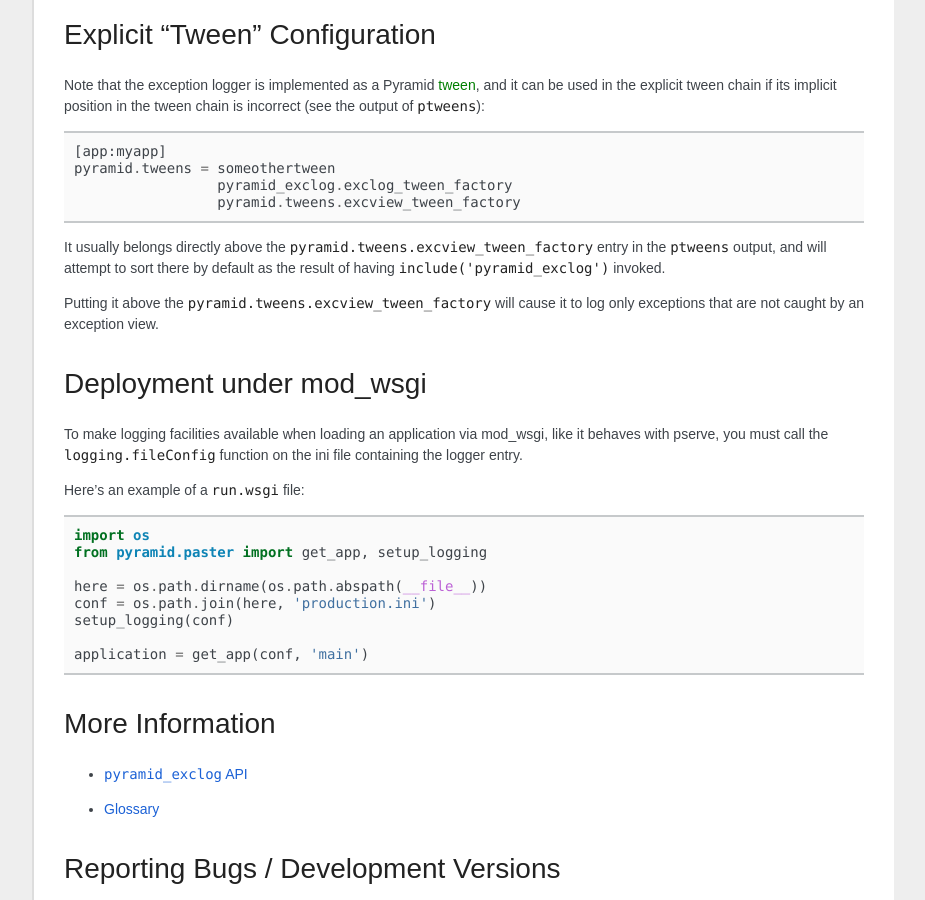
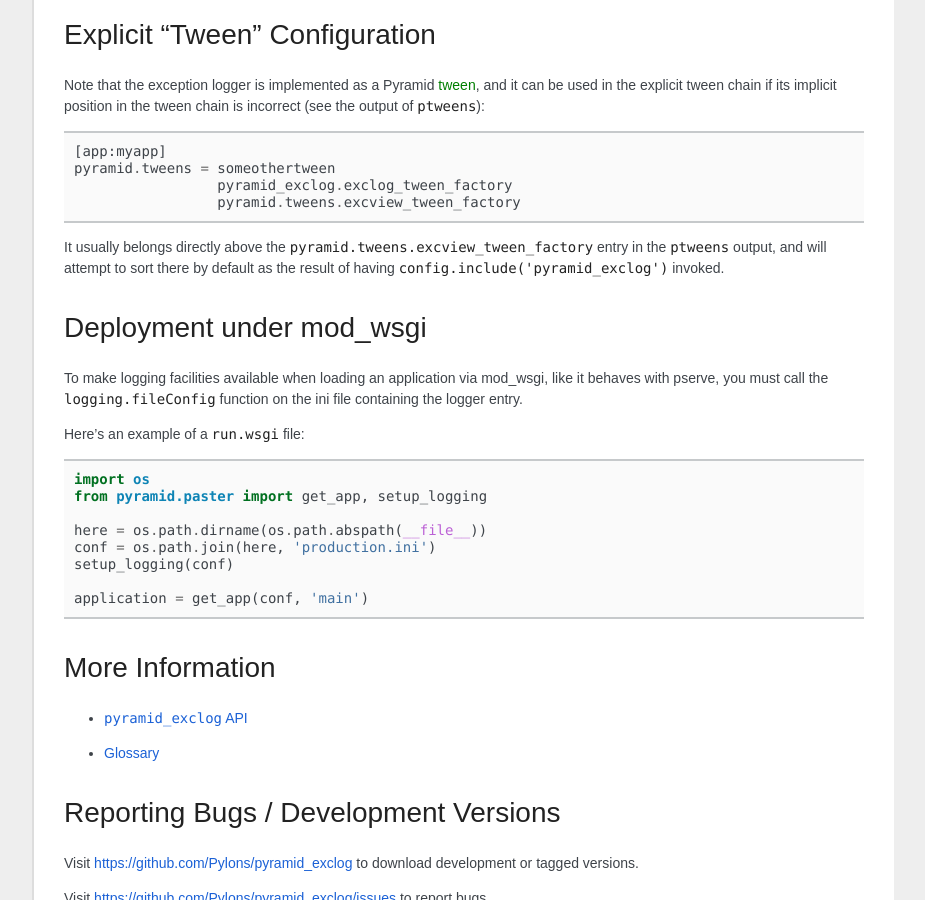
Before and after one commit to Pylons/pyramid_exclog, a Sphinx documentation site: the page built from docs/index.rst, in a window 1280 px wide and 900 px high, scrolled down 5455 px. Shown: the whole window, without its empty margins (198-1123 px from the left). Built offline with Sphinx 7.4.7, drawn with Linux system fonts in a browser that asks for light colours; some web fonts are replaced.

Commit message:
docs fixes

```diff
--- a/README.rst
+++ b/README.rst
@@ -7,7 +7,7 @@
 syslog, to the Windows Event Log, or even to email.
 
 See the documentation at
-http://docs.pylonsproject.org/projects/pyramid_exclog/en/latest/ for more
+http://docs.pylonsproject.org/projects/pyramid-exclog/en/latest/ for more
 information.
 
 This package will only work with Pyramid 1.5 and better.
--- a/docs/index.rst
+++ b/docs/index.rst
@@ -361,10 +361,7 @@
 
 It usually belongs directly above the ``pyramid.tweens.excview_tween_factory``
 entry in the ``ptweens`` output, and will attempt to sort there by default as
-the result of having ``include('pyramid_exclog')`` invoked.
-
-Putting it above the ``pyramid.tweens.excview_tween_factory`` will cause it
-to log only exceptions that are not caught by an exception view.
+the result of having ``config.include('pyramid_exclog')`` invoked.
 
 Deployment under mod_wsgi
 =========================
```
